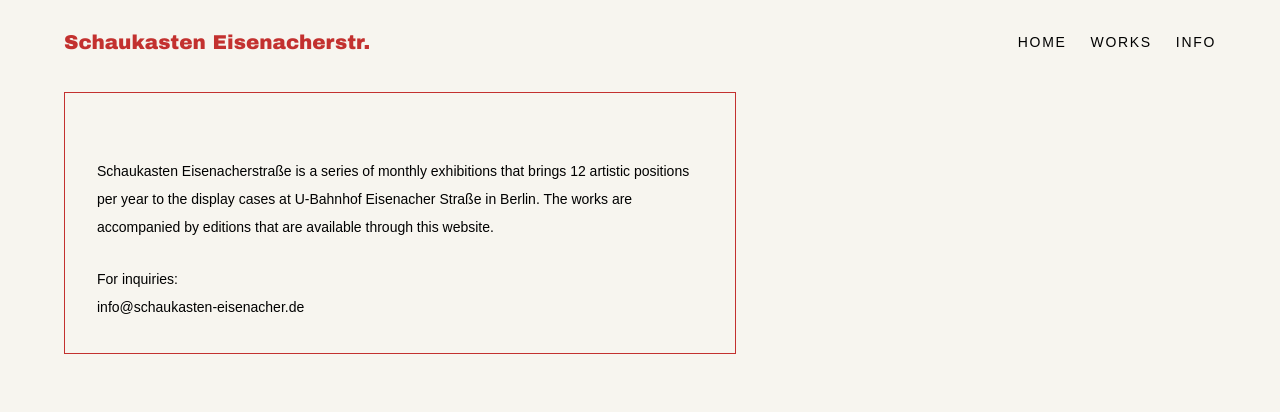
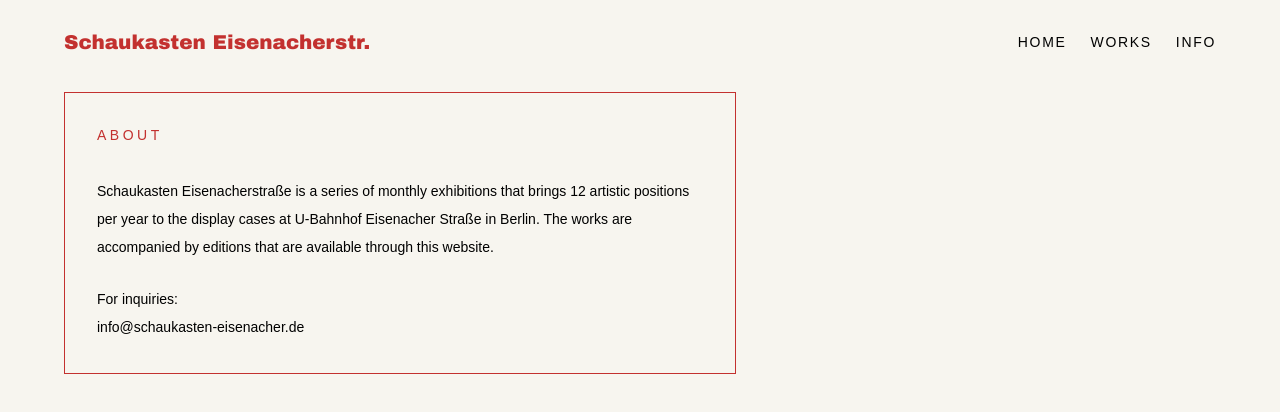
Before and after one commit to jr0blank/schaukasten-eisenacher, a Next.js app: page /info in a window 1280 px wide. Shown: the top 412 px of the page. Built offline with nearby package versions, Linux system fonts and the light colour scheme.

Commit message:
Add about border

```diff
--- a/app/info/page.tsx
+++ b/app/info/page.tsx
@@ -21,8 +21,9 @@ export default function Info() {
       </header>
 
       <section className="max-w-2xl border border-[#c3312f] p-6 md:p-8">
-        <h2 className="mb-8 text-sm uppercase tracking-[0.25em] text-[#c3312f]">
 
+           <h2 className="mb-8 text-sm uppercase tracking-[0.25em] text-[#c3312f]">
+    About
         </h2>
 
         <div className="space-y-6 text-sm leading-7">
```
